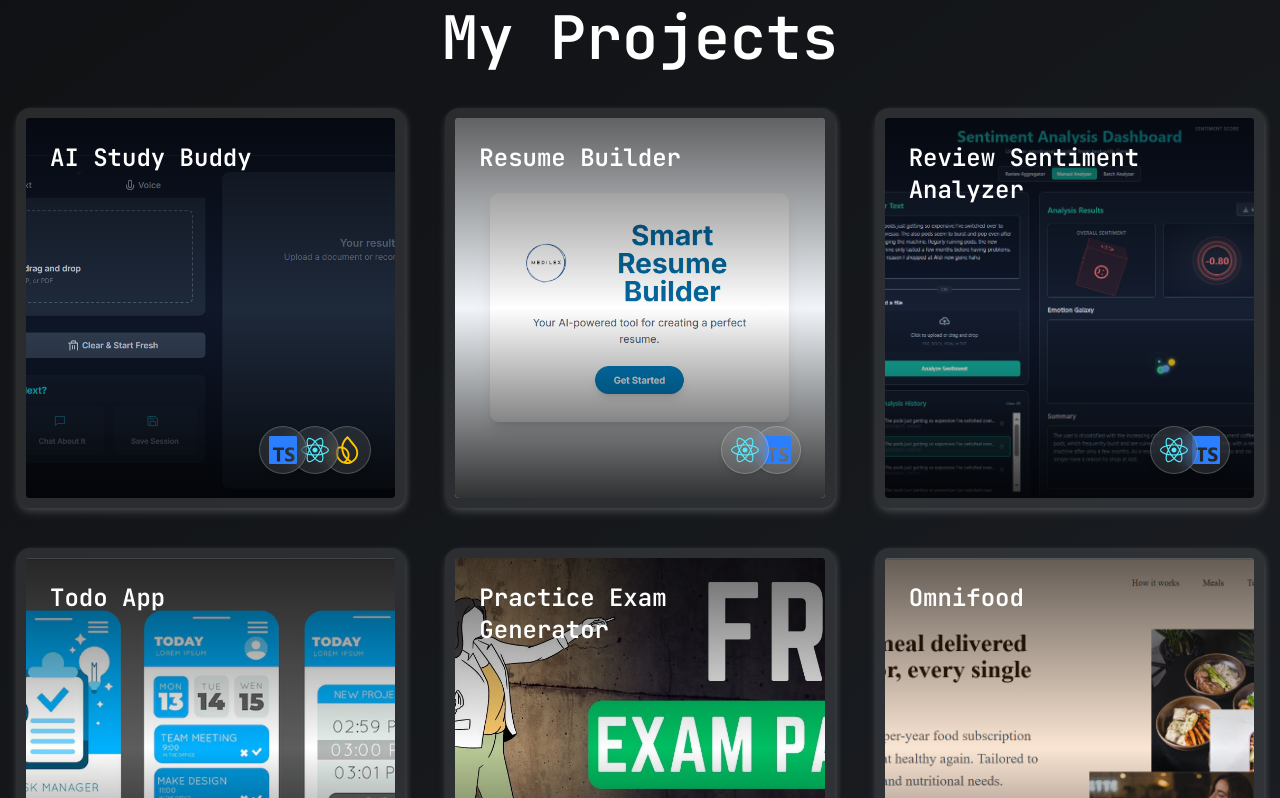
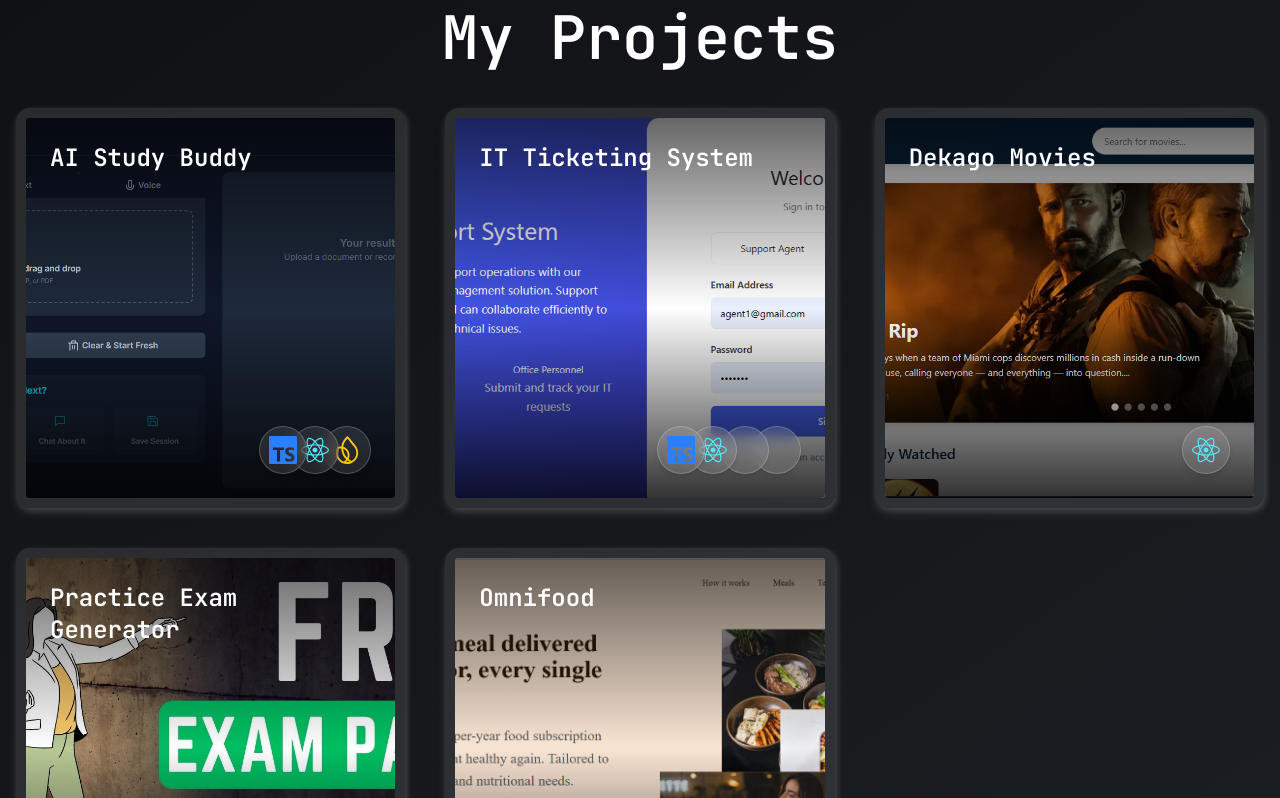
Before and after one commit to Tebelelo/AIPortfolio, a Next.js app: page / in a window 1280 px wide. Shown: the part 2502-3300 px from the top of the page. Built offline with nearby package versions, Linux system fonts and the light colour scheme; a web font is replaced by a local one.

Commit message:
more projects

```diff
--- a/components/navPages/Experience.tsx
+++ b/components/navPages/Experience.tsx
@@ -13,9 +13,9 @@ const experiences = [
       "Assisted bootcamp participants in understanding and applying Python programming concepts through clear explanations and practical examples.Provided one-on-one and group support to enhance problem-solving skills and foster independent learning.",
   },
   {
-    role: "Software Developer Intern",
+    role: "Software Developer trainee",
     company: "UVU Africa",
-    date: "August 2025 - Present",
+    date: "August 2025 - December 2025",
     description:
       "Participating in a structured internship focused on building practical software development skills   through self-paced courses and project-based learning.Gaining hands-on experience with full-stack development, version control (Git/GitHub), and collaborative workflows",
   },
--- a/components/navPages/Home.tsx
+++ b/components/navPages/Home.tsx
@@ -47,7 +47,7 @@ export function Home() {
                     <span className="tailwind-wrapper mt-4 text-lg sm:text-3xl font-medium block text-left text-zinc-800 dark:text-zinc-200">
                         <Typewriter
                             options={{
-                                strings: ['Full-Stack Developer', 'DATA SCIENTIST'],
+                                strings: ['Full-Stack Developer'],
                                 autoStart: true,
                                 loop: true,
                                 delay: 20,
--- a/components/navPages/Projects.tsx
+++ b/components/navPages/Projects.tsx
@@ -40,38 +40,27 @@ const projects = [
     github: "https://github.com/MediLex-Tech-group/AIStudyBuddy.git",
     live: "https://ai-study-buddy-bmwm.vercel.app/",
   },
+
   {
-    title: "Resume Builder",
+    title: "IT Ticketing System",
     description:
-      "Your personal ATS-friendly resume builder with customizable templates and easy export options.Leverages the gemini API for enhanced user experience.",
-    thumbnail: "/project2.1.png",
-    techStack: ["react", "ts"],
+      "A full-stack web application designed to streamline IT support operations.",
+    thumbnail: "/ticketing_system.png",
+    techStack: ["ts", "react", "Node.js","PostgreSQL"],
     gradient: "#8A2BE2, rgb(13, 1, 60)",
-    github: "https://github.com/MediLex-Tech-group/ResumeGen.git",
-    live: "https://medilex-tech-group.github.io/ResumeGen/",
-    descriptionColor: "text-black",
-    buttonTextColor: "text-black",
+    github: "https://github.com/Tebelelo/ticketing-system.git",
+    live: "https://ticketing-system-frontend-edag.onrender.com/",
   },
   {
-    title: "Review Sentiment Analyzer",
+    title: "Dekago Movies",
     description:
-      "An AI-powered review sentiment analysis tool desgned for businesses to analyze customer feedback and improve their services.",
-    thumbnail: "/Project3.png",
-    techStack: ["react", "ts"],
+      "DekagoMovies is a dynamic movie discovery platform that allows users to explore the latest films and top-rated shows",
+    thumbnail: "/dekago.png",
+    techStack: ["react"],
     gradient: "#8A2BE2, rgb(13, 1, 60)",
-    github: "https://github.com/RockyPacks/Sentiment-Analysis.git",
-    live: "https://sentiment-analysis-two-puce.vercel.app/",
-  },
-  {
-    title: "Todo App",
-    description:
-      "A responsive To-Do List web application to help users manage daily tasks efficiently",
-    thumbnail: "/project4.jpg",
-    techStack: ["html", "css", "javascript"],
-    gradient: "#8A2BE2, rgb(13, 1, 60)",
-    descriptionColor: "text-black",
-    github: "https://github.com/Tebelelo/TODO_APP.git",
-    live: "https://todo-app-yuaa.onrender.com/",
+    descriptionColor: "text-white",
+    github: "https://github.com/ADS4-Software-Development-Team/movie.git",
+    live: "https://dekagomovies.vercel.app/",
   },
   {
     title: "Practice Exam Generator",
```
Also changed, not shown: public/dekago.png (added).
